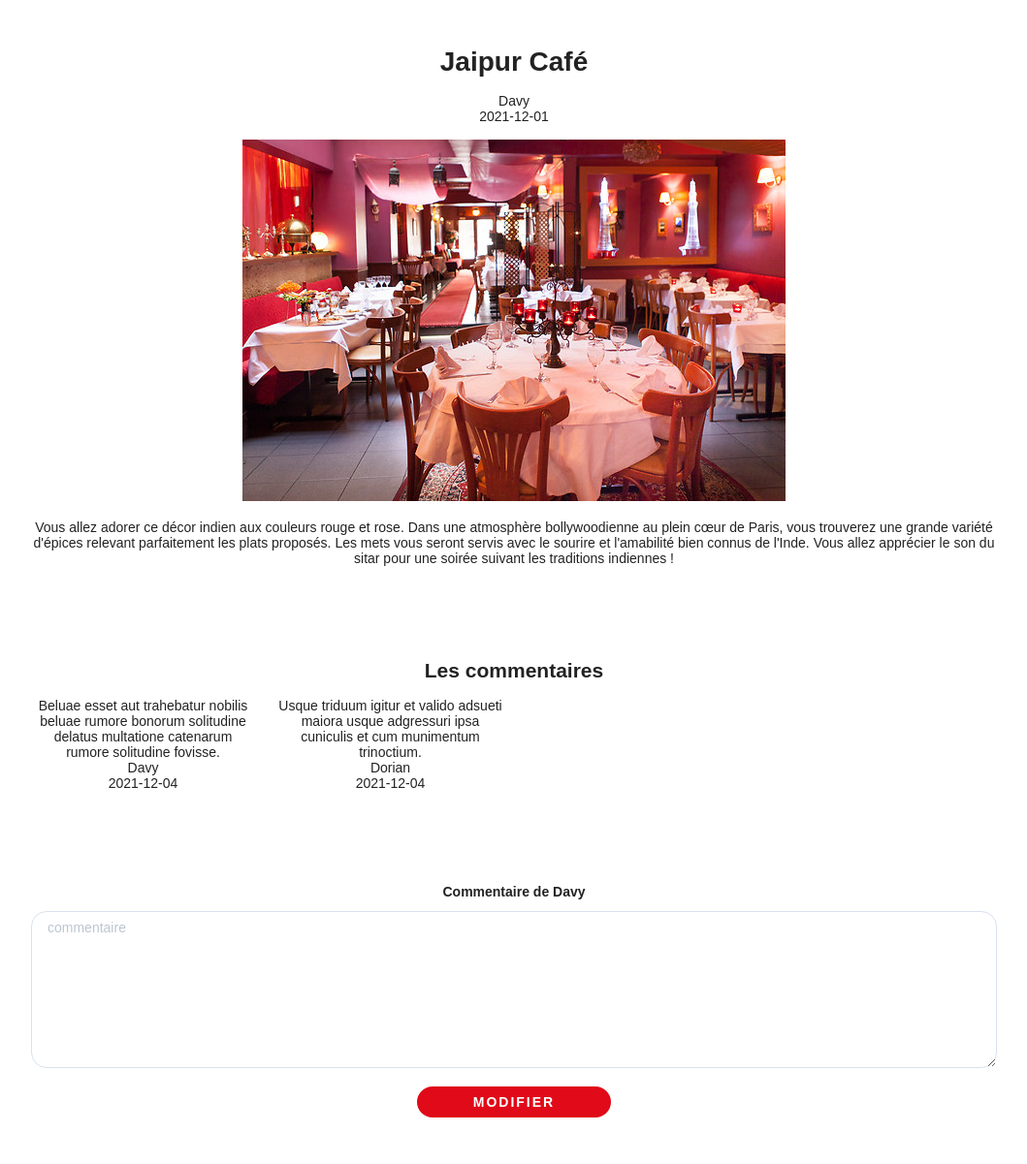
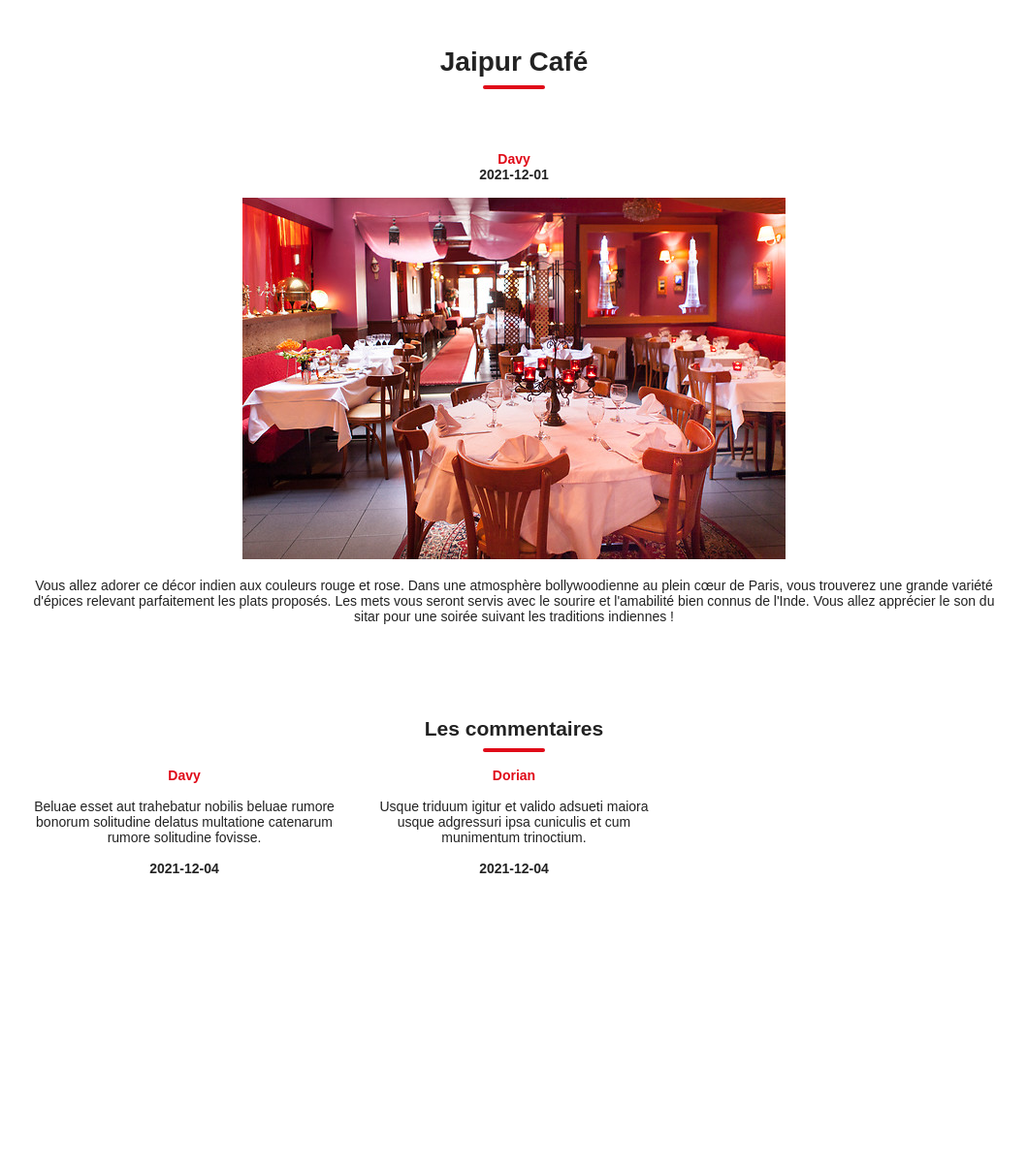
Before and after one commit to dorian-vidal/cms-mvc, a PHP site: page /article/1 in a window 1280 px wide. Shown: the whole page at 97% size, without its empty margins (110-1169 px from the left). After the commit the page ends 901 px from the top, so only its background shows below. Run offline with PHP 8.4, Linux system fonts and the light colour scheme; data comes from the database, SQL or seed files in the repository.

Commit message:
Change mise en page

```diff
--- a/app/src/Views/articleView.php
+++ b/app/src/Views/articleView.php
@@ -1,47 +1,62 @@
+<!-- titre -->
+<div class="container mt-5">
+    <div class="row">
+        <div class="col text_center_davy">
+            <h1><?= $articles[$id_article]['titre'] ?></h1>
+            <hr class="hr_davy block_center_davy animation_davy">
+        </div>
+    </div>
+</div>
+
 <div class="container">
     <div class="row">
         <div class="col p-5 text_center_davy">
-            <h1><?= $articles[$id_article]['titre'] ?></h1><br>
-            <p><?= $articles[$id_article]['auteur'] ?></p>
-            <p><?= $articles[$id_article]['date'] ?></p><br>
+            <p class="color_davy"><strong><?= $articles[$id_article]['auteur'] ?></strong></p>
+            <p><strong><?= $articles[$id_article]['date'] ?></strong></p><br>
             <img src="<?= URL ?>/src/Views/images/<?= $articles[$id_article]['image'] ?>" alt="<?= $articles[$id_article]['titre'] ?>"><br><br>
             <p><?= $articles[$id_article]['contenu'] ?></p>
         </div>
     </div>
 </div>
 <div class="container">
-    <div class="row p-5 text_center_davy">
+    <div class="row p-5">
         <div class="col-12 text_center_davy">
-            <h2>Les commentaires</h2><br>
+            <h2>Les commentaires</h2>
+            <hr class="hr_davy block_center_davy animation_davy">
         </div>
+<?php if (count($commentaires) <= 0): ?>
+        <div class="col text_center_davy">
+            Aucun commentaire
+        </div>
+<?php endif; ?>
 <?php for ($i = 0; $i < count($commentaires); $i++): ?>
-        <div class="col-3 text_center_davy">
-            <p><?= $commentaires[$i]['commentaire'] ?></p>
-            <p><?= $commentaires[$i]['auteur'] ?></p>
-            <p><?= $commentaires[$i]['date'] ?></p>
+        <div class="ol-lg-3 col-md-4 col-sm-6 text_center_davy">
+            <p class="color_davy"><strong><?= $commentaires[$i]['auteur'] ?></strong></p><br>
+            <p><?= $commentaires[$i]['commentaire'] ?></p><br>
+            <p><strong><?= $commentaires[$i]['date'] ?></strong></p><br>
         </div>
 <?php endfor; ?>
     </div>
+<?php if (isset($_SESSION['membre'])) : ?>
     <div class="row p-5">
         <div class="col-12 text_center_davy">
             <form method="post" enctype="multipart/form-data">
-                <label for="commentaire"><strong>Commentaire de <?= $articles[$id_article]['auteur'] ?></strong></label><br>
-                <textarea id="commentaire" tabindex="5" rows="9" name="commentaire" placeholder="commentaire" class="width_full_davy"></textarea><br><br>
+                <textarea id="commentaire" tabindex="5" rows="9" name="commentaire" placeholder="Ecrire un commentaire" class="width_full_davy"></textarea><br><br>
                 <!-- bouton_anim_davy -->
                 <div class="col text_center_davy">
-                    <a aria-label="éléments" class="bouton_anim_davy bouton_envoyer" data-text="Modifier" title="Modifier">
-                        <span>é</span>
+                    <a aria-label="Valider" class="bouton_anim_davy bouton_envoyer" data-text="Commenter" title="Commenter">
+                        <span>V</span>
+                        <span>a</span>
                         <span>l</span>
-                        <span>é</span>
-                        <span>m</span>
+                        <span>i</span>
+                        <span>d</span>
                         <span>e</span>
-                        <span>n</span>
-                        <span>t</span>
-                        <span>s</span>
-                        <input type="submit" id="modifier" name="modifier" value="Modifier" class="bouton_submit">
+                        <span>r</span>
+                        <input type="submit" id="commenter" name="commenter" value="Commenter" class="bouton_submit">
                     </a>
                 </div>
             </form>
         </div>
     </div>
+<?php endif; ?>
 </div>
```
Also changed, not shown: app/src/Views/accueilView.php (+15 -7 lines).
